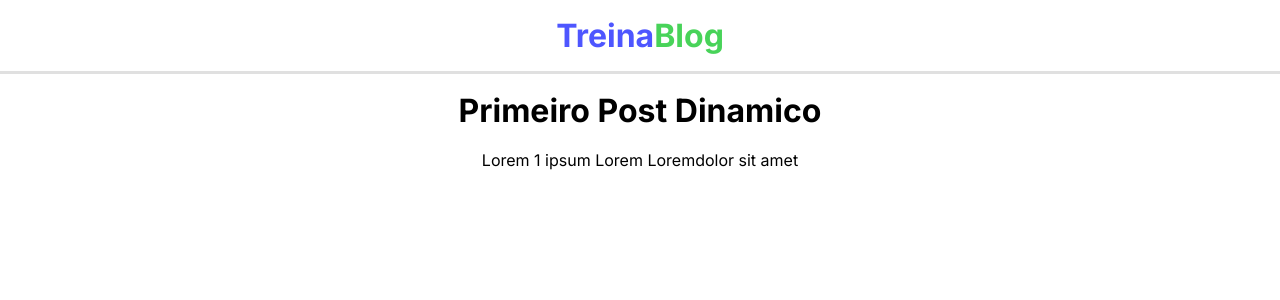
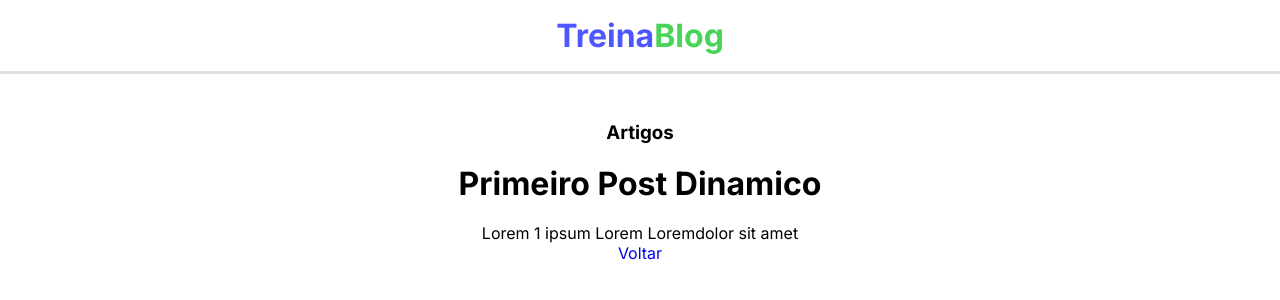
Before and after one commit to treinaweb/treinaweb-nextjs-app-router, a Next.js app: page /blog/primeiro-post-dinamico in a window 1280 px wide. Shown: the top 300 px of the page. Built offline with nearby package versions, Linux system fonts and the light colour scheme.

Commit message:
Arquivos especiais - template, not found e route

```diff
--- a/src/app/blog/[slug]/page.tsx
+++ b/src/app/blog/[slug]/page.tsx
@@ -1,3 +1,5 @@
+import Link from "next/link";
+
 export default function BlogPost({ params }: { params: { slug: string} }) {
   const posts = [
     { slug: 'primeiro-post-dinamico', title: "Primeiro Post Dinamico", content: 'Lorem 1 ipsum Lorem Loremdolor sit amet' },
@@ -16,6 +18,7 @@ export default function BlogPost({ params }: { params: { slug: string} }) {
       <h1>{post?.title}</h1>
       <br />
       <p>{post?.content}</p>
+      <Link href='../blog'>Voltar</Link>
     </div>
   )
 }
--- a/src/app/blog/page.tsx
+++ b/src/app/blog/page.tsx
@@ -8,7 +8,7 @@ export default async function BlogHome() {
     { id: '3', title: "Terceiro Post Dinamico", slug: 'terceiro-post-dinamico'},
   ]
 
-  await new Promise(resolve => setTimeout(resolve, 5000));
+  /* await new Promise(resolve => setTimeout(resolve, 5000)); */
 
   return (
     <div>
--- /dev/null
+++ b/src/app/blog/template.tsx
@@ -0,0 +1,8 @@
+export default function BlogTemplate({ children }: any ){
+  return (
+    <div style={{textAlign: 'center', padding: '50px'}}>
+      <h3>Artigos</h3>
+      {children}
+    </div>
+  )
+}
--- a/src/app/layout.tsx
+++ b/src/app/layout.tsx
@@ -2,7 +2,7 @@ import type { Metadata } from "next";
 import { Inter } from "next/font/google";
 import "./globals.css";
 import styles from "./page.module.css";
-
+import { useState } from "react";
 
 const inter = Inter({ subsets: ["latin"] });
 
@@ -16,6 +16,7 @@ export default function RootLayout({
 }: Readonly<{
   children: React.ReactNode;
 }>) {
+
   return (
     <html lang="en">
       <body className={inter.className}>
```
Also changed, not shown: src/app/not-found.tsx (added, +11 -0 lines).
